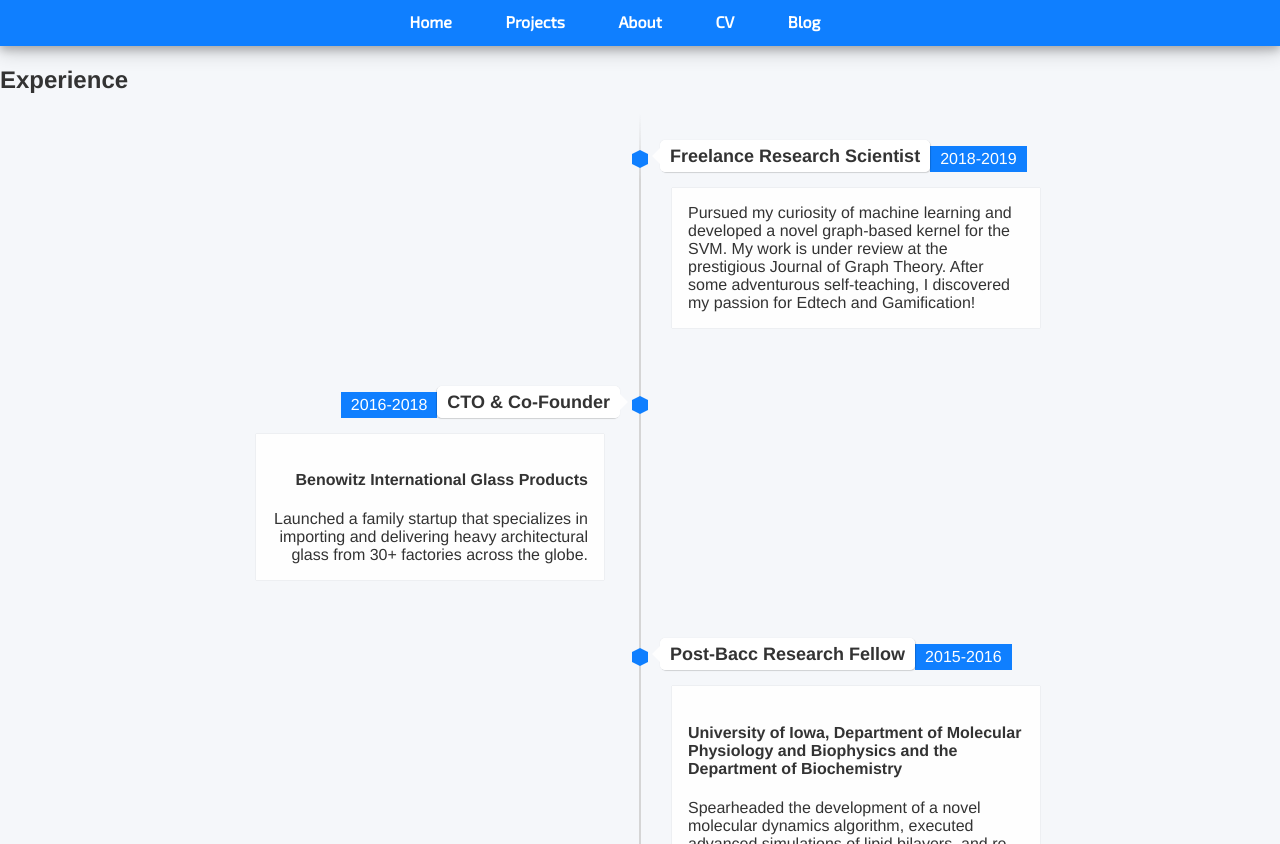
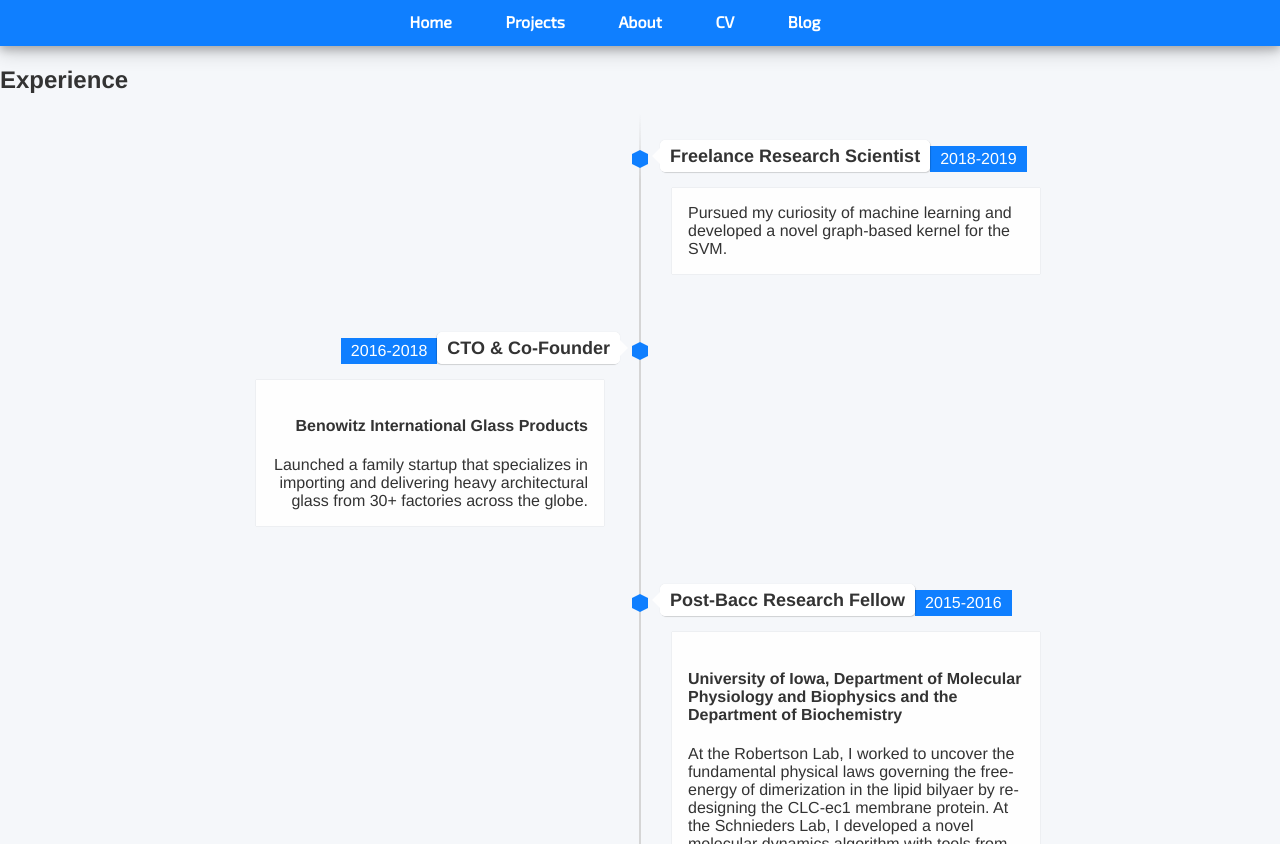
Before and after one commit to mayabenowitz/mayabenowitz.github.io, a Jekyll site: the page built from index.html, in a window 1280 px wide and 900 px high, scrolled down 848 px, cut to the strip 56-900 px from the top of the window. Built offline with Jekyll 4.4.1, drawn with Linux system fonts in a browser that asks for light colours; nearby versions of some CDN libraries; some of the changed text lies outside the part shown.

Commit message:
Update index.html

```diff
--- a/index.html
+++ b/index.html
@@ -16,8 +16,7 @@ title: Maya Benowitz
         <span class="flag">Freelance Research Scientist</span>
         <span class="time-wrapper"><span class="time">2018-2019</span></span>
       </div>
-      <div class="desc">Pursued my curiosity of machine learning and developed a novel graph-based kernel for the SVM. My work is under review at the prestigious Journal of Graph Theory.
-      After some adventurous self-teaching, I discovered my passion for Edtech and Gamification!
+      <div class="desc">Pursued my curiosity of machine learning and developed a novel graph-based kernel for the SVM.
       </div>
     </div>
   </li>
@@ -43,7 +42,10 @@ title: Maya Benowitz
         <span class="flag">Post-Bacc Research Fellow</span>
         <span class="time-wrapper"><span class="time">2015-2016</span></span>
       </div>
-      <div class="desc"><h4>University of Iowa, Department of Molecular Physiology and Biophysics and the Department of Biochemistry</h4>Spearheaded the development of a novel molecular dynamics algorithm, executed advanced simulations of lipid bilayers, and re-designed the dimerization interface of the CLC-ec1 protein.</div>
+      <div class="desc"><h4>University of Iowa, Department of Molecular Physiology and Biophysics and the Department of Biochemistry</h4>
+      At the Robertson Lab, I worked to uncover the fundamental physical laws governing the free-energy of dimerization in the lipid bilyaer by re-designing the CLC-ec1 membrane protein.
+      At the Schnieders Lab, I developed a novel molecular dynamics algorithm with tools from Random Matrix Theory for protein engineering and drug discovery.
+      </div>
     </div>
   </li>
 </ul>
```
